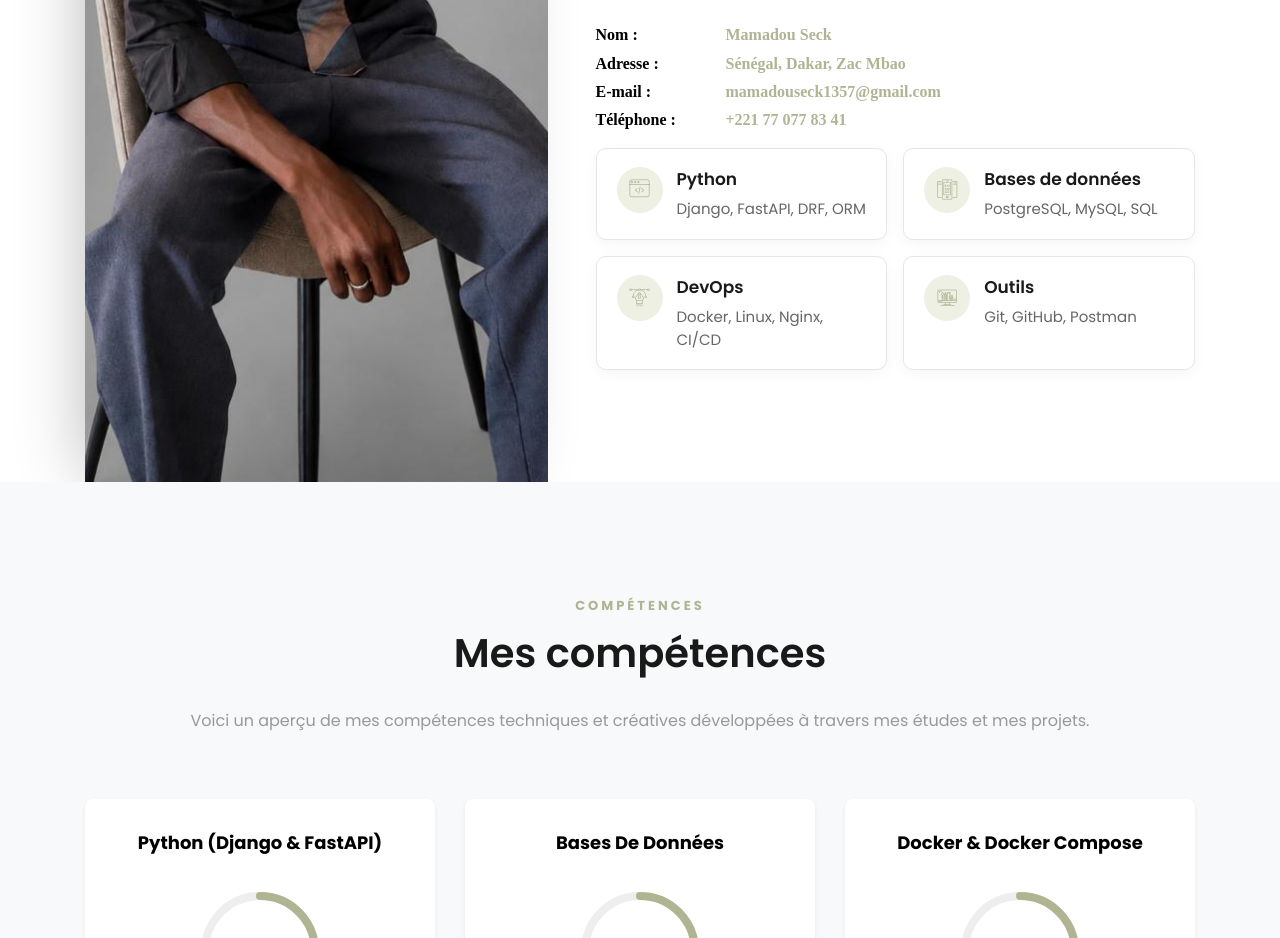
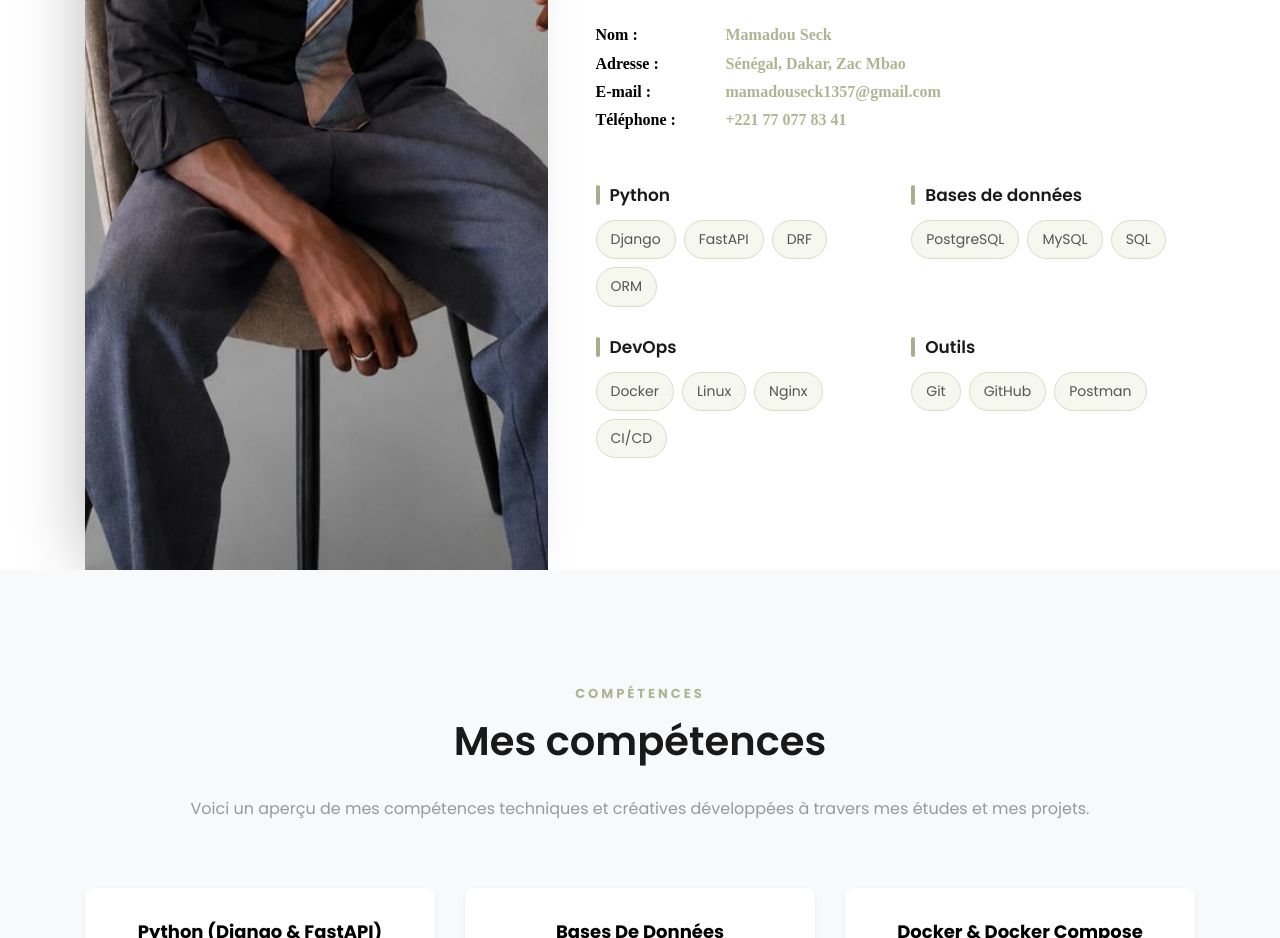
Before and after one commit to Webbymamadou/mon_portofolio, a React (Vite) app: page / in a window 1280 px wide. Shown: the part 1620-2558 px from the top of the page. Built offline with nearby package versions, Linux system fonts and the light colour scheme.

Commit message:
mise a jour des inforùations

```diff
--- a/src/components/About.jsx
+++ b/src/components/About.jsx
@@ -58,45 +58,36 @@ export default function About() {
                   </ul>
                 </div>
 
-                {/* Compétences en cartes */}
-                <div className="col-md-12">
-                  <div style={{ display: 'grid', gridTemplateColumns: 'repeat(auto-fit, minmax(250px, 1fr))', gap: '16px', marginTop: '10px' }}>
+                {/* Compétences en étiquettes */}
+                <div className="col-md-12" style={{ marginTop: '45px' }}>
+                  <div style={{ display: 'grid', gridTemplateColumns: 'repeat(auto-fit, minmax(260px, 1fr))', gap: '28px 32px' }}>
                     {[
-                      { icon: 'flaticon-web-programming', title: 'Python', items: 'Django, FastAPI, DRF, ORM' },
-                      { icon: 'flaticon-app-development', title: 'Bases de données', items: 'PostgreSQL, MySQL, SQL' },
-                      { icon: 'flaticon-vector', title: 'DevOps', items: 'Docker, Linux, Nginx, CI/CD' },
-                      { icon: 'flaticon-computer', title: 'Outils', items: 'Git, GitHub, Postman' },
-                    ].map((skill) => (
-                      <div
-                        key={skill.title}
-                        style={{
-                          display: 'flex',
-                          alignItems: 'flex-start',
-                          gap: '14px',
-                          padding: '18px 20px',
-                          border: '1px solid #e6e6e6',
-                          borderRadius: '10px',
-                          background: '#fff',
-                          boxShadow: '0 4px 14px rgba(0,0,0,0.04)',
-                        }}
-                      >
-                        <div
-                          style={{
-                            width: '46px',
-                            height: '46px',
-                            flexShrink: 0,
-                            borderRadius: '50%',
-                            background: '#eef0e4',
-                            display: 'flex',
-                            alignItems: 'center',
-                            justifyContent: 'center',
-                          }}
-                        >
-                          <span className={skill.icon} style={{ fontSize: '20px', color: '#a9ae8e' }}></span>
+                      { title: 'Python', items: ['Django', 'FastAPI', 'DRF', 'ORM'] },
+                      { title: 'Bases de données', items: ['PostgreSQL', 'MySQL', 'SQL'] },
+                      { title: 'DevOps', items: ['Docker', 'Linux', 'Nginx', 'CI/CD'] },
+                      { title: 'Outils', items: ['Git', 'GitHub', 'Postman'] },
+                    ].map((group) => (
+                      <div key={group.title}>
+                        <div style={{ display: 'flex', alignItems: 'center', gap: '10px', marginBottom: '12px' }}>
+                          <span style={{ width: '4px', height: '20px', background: '#a9ae8e', borderRadius: '2px' }}></span>
+                          <h4 style={{ margin: 0, fontSize: '17px', fontWeight: 600 }}>{group.title}</h4>
                         </div>
-                        <div>
-                          <h4 style={{ fontSize: '17px', fontWeight: 600, margin: '0 0 6px' }}>{skill.title}</h4>
-                          <p style={{ margin: 0, fontSize: '15px', lineHeight: '1.5', color: '#666' }}>{skill.items}</p>
+                        <div style={{ display: 'flex', flexWrap: 'wrap', gap: '8px' }}>
+                          {group.items.map((item) => (
+                            <span
+                              key={item}
+                              style={{
+                                padding: '6px 14px',
+                                fontSize: '14px',
+                                borderRadius: '999px',
+                                border: '1px solid #d9dcc7',
+                                background: '#f6f7ef',
+                                color: '#555',
+                              }}
+                            >
+                              {item}
+                            </span>
+                          ))}
                         </div>
                       </div>
                     ))}
```
Also changed, not shown: public/images/acce1uil.png (deleted).
